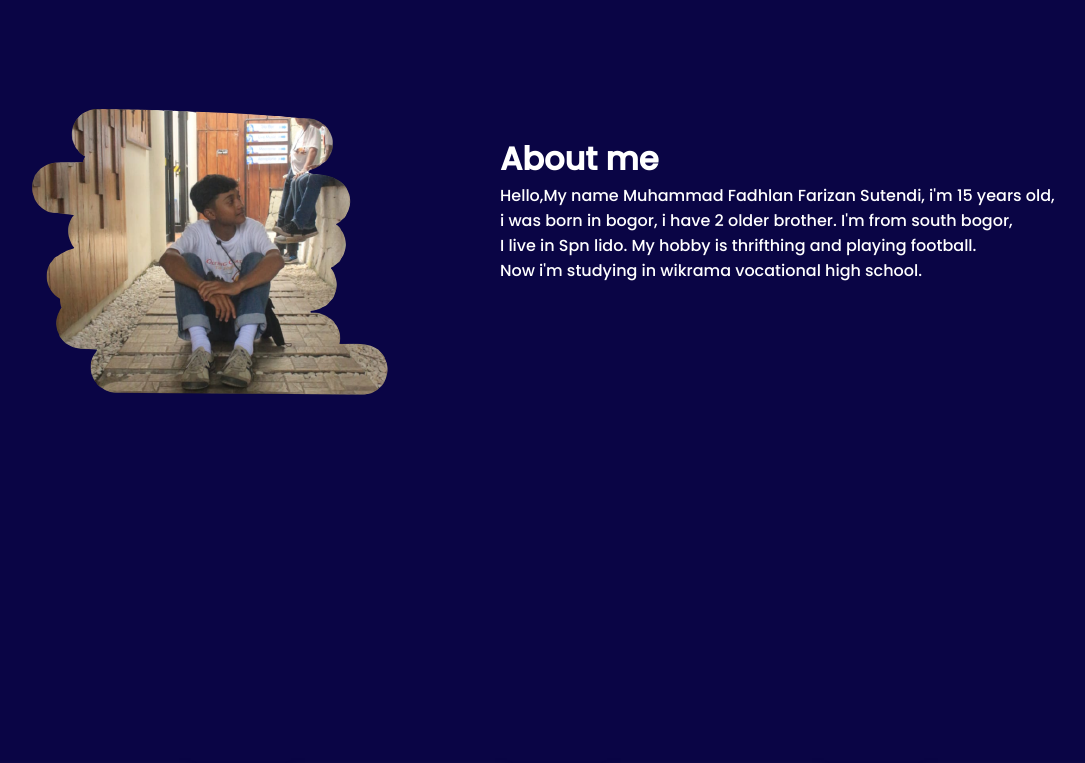
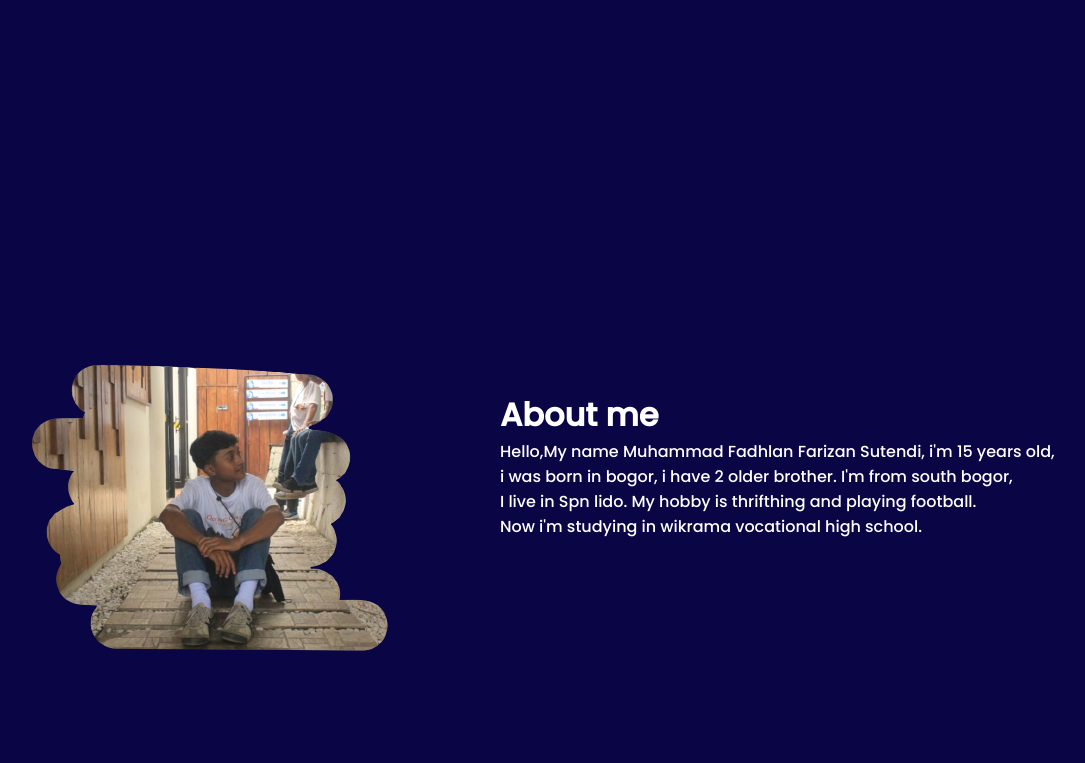
Before and after one commit to FadhlanSutendi/myportofolio, a plain HTML site: page profil.html in a window 1280 px wide. Shown: the part 738-1501 px from the top of the page, without its empty margins (76-1161 px from the left). Drawn offline with Linux system fonts and the light colour scheme; a web font is replaced by a local one.

Commit message:
upload pertama

```diff
--- a/profil.css
+++ b/profil.css
@@ -160,6 +160,7 @@ a{
 }
 
 .smp1 {
+    padding-top: 20%;
     margin-top: 20%;
     font-size: 100%;
     margin-left: 45%;
```
